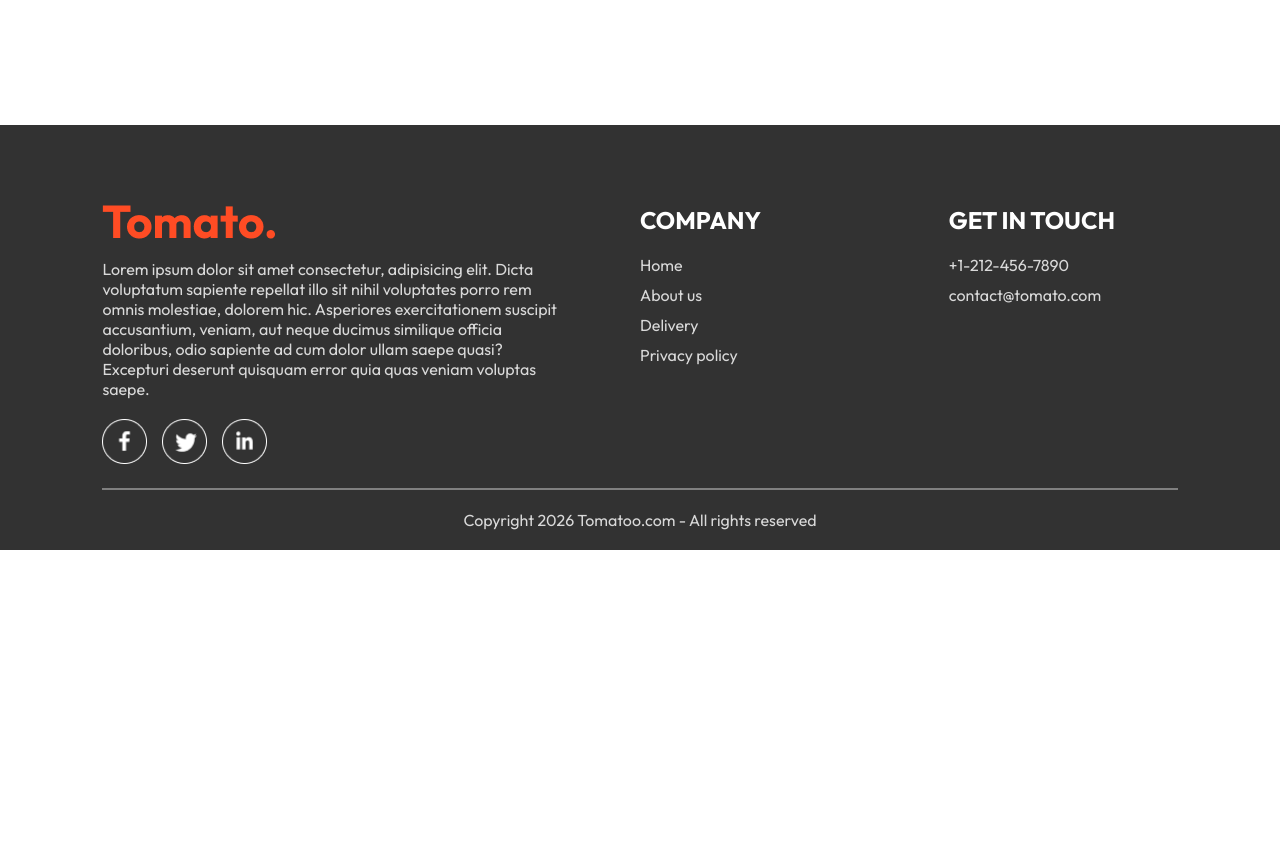
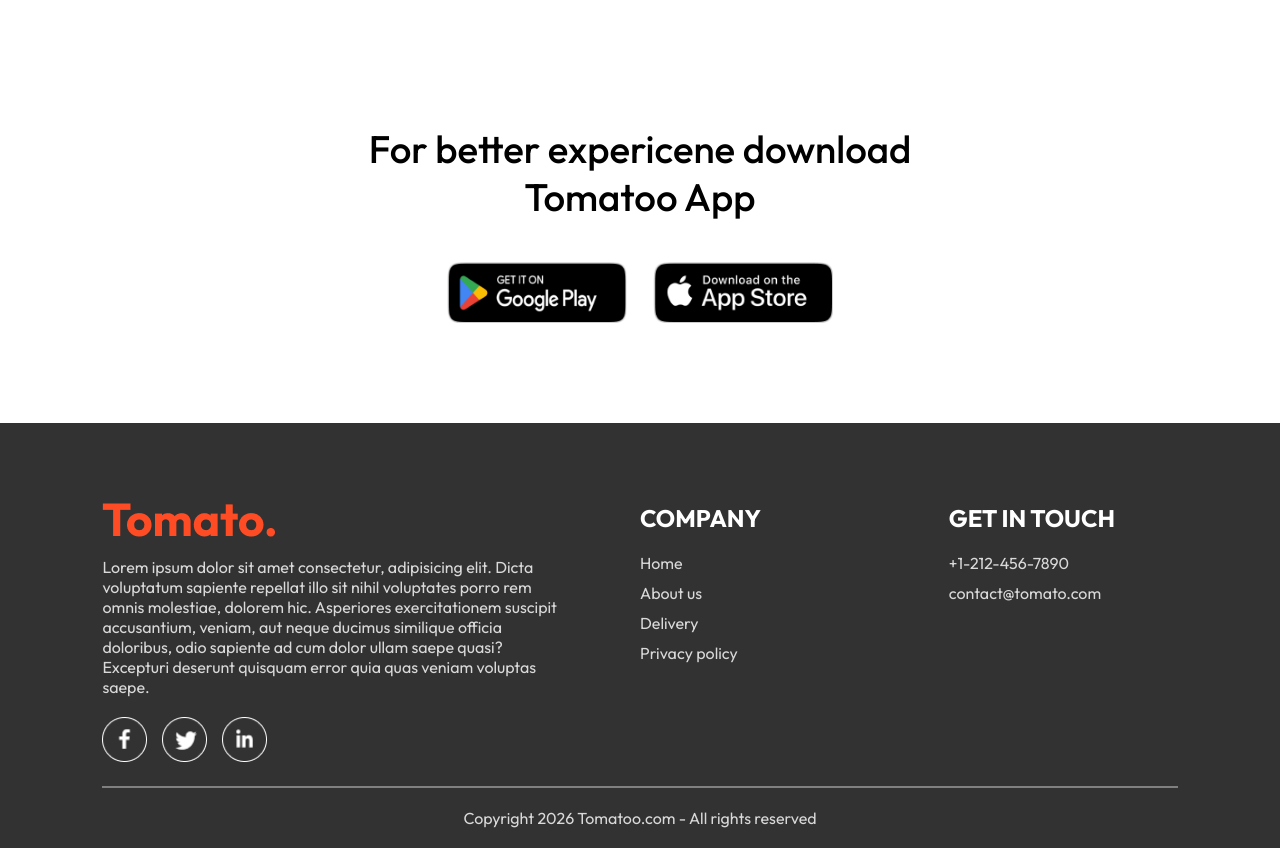
Before and after one commit to Sahrior/Tomatoo.., a React (Vite) app in the folder frontend/: page / in a window 1280 px wide. Shown: the part 940-1788 px from the top of the page. Before the commit the page ends 1490 px from the top, so only its background shows below. Built offline with nearby package versions, Linux system fonts and the light colour scheme.

Commit message:
app download section

```diff
--- /dev/null
+++ b/frontend/src/components/AppDownload/AppDownload.css
@@ -0,0 +1,26 @@
+.app-download{
+    margin: auto auto;
+    margin-top: 100px;
+    font-size: max(3vw,20px);
+    text-align: center;
+    font-weight: 500;
+}
+
+.app-download-platforms{
+    display: flex;
+    justify-content: center;
+    gap: max(2vw,10px);
+    margin-top: 40px;
+}
+
+.app-download-platforms img{
+    width: max(30vw,120px);
+    max-width: 180px;
+    transition: 0.5s;
+    cursor: pointer;
+    transition: 0.5s;
+}
+
+.app-download-platforms img:hover{
+    transform: scale(1.05);
+}
--- /dev/null
+++ b/frontend/src/components/AppDownload/AppDownload.jsx
@@ -0,0 +1,20 @@
+import React from 'react'
+import './AppDownload.css'
+import { assets } from '../../assets/assets'
+
+const AppDownload = () => {
+  return (
+    <div className='app-download' id='app-download' >
+
+        <p>For better expericene download  <br /> Tomatoo App </p>
+
+        <div className="app-download-platforms">
+            <img src={assets.play_store} alt="" />
+            <img src={assets.app_store} alt="" />
+        </div>
+
+    </div>
+  )
+}
+
+export default AppDownload
--- a/frontend/src/pages/Home/Home.jsx
+++ b/frontend/src/pages/Home/Home.jsx
@@ -3,6 +3,7 @@
 import Header from '../../components/Navbar/Header/Header'
 import ExploreMenu from '../../components/ExploreMenu/ExploreMenu'
 import FoodDisplay from '../../components/FoodDisplay/FoodDisplay'
+import AppDownload from '../../components/AppDownload/AppDownload'
 const Home = () => {
 
   const [category , setCategory] = useState("All");
@@ -14,6 +15,7 @@
       <Header/>
       <ExploreMenu category = {category} setCategory={setCategory} />
       <FoodDisplay category = {category} />
+      <AppDownload/>
 
     </div>
   )
```
